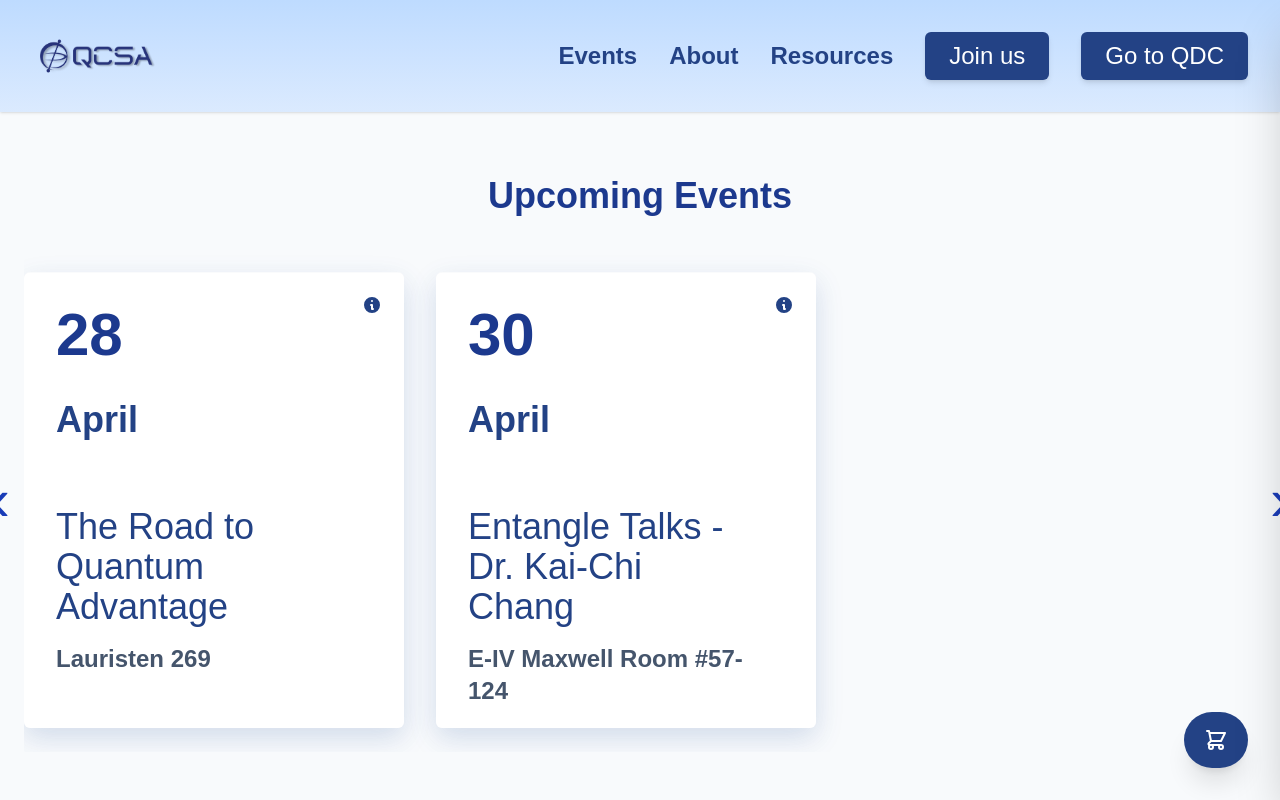
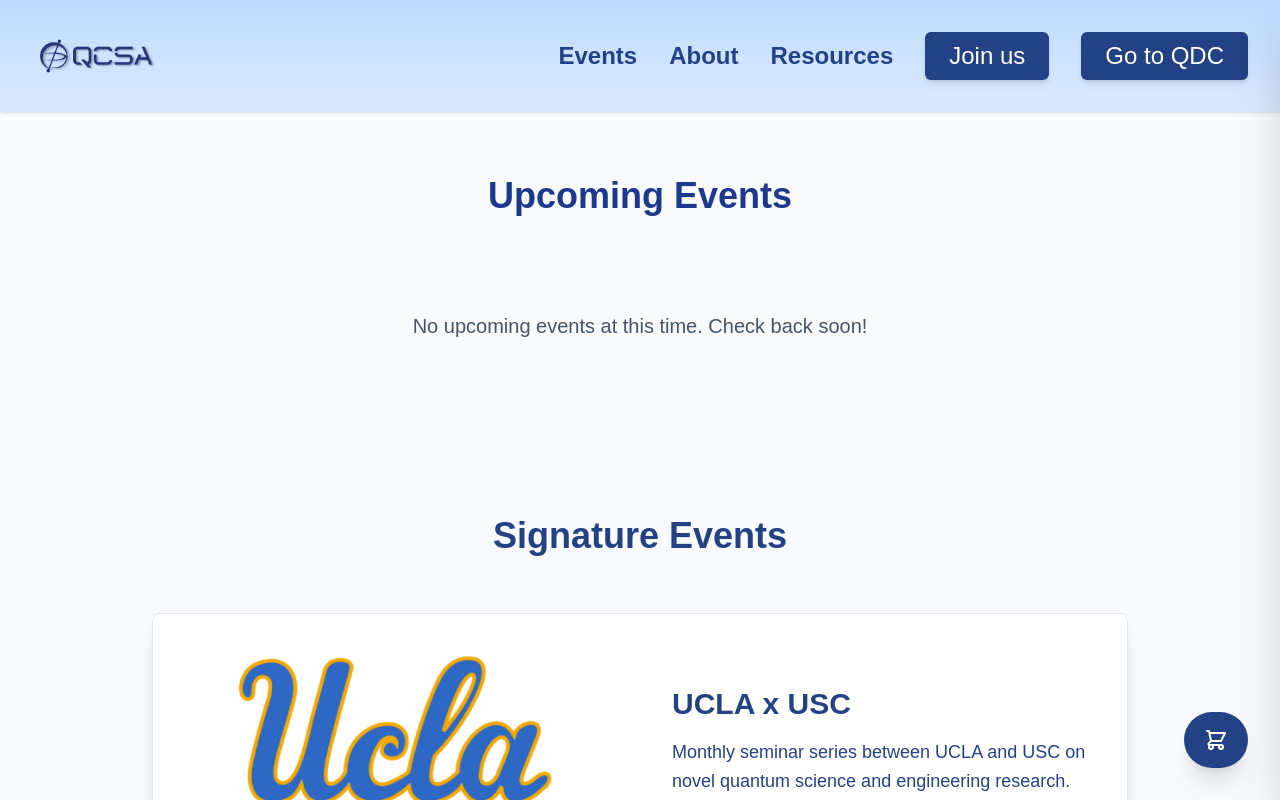
Before and after one commit to qcsa-at-ucla/qcsa, a Next.js app: page /events in a window 1280 px wide. Shown: the top 800 px of the page. Built offline with nearby package versions, Linux system fonts and the light colour scheme; a web font is replaced by a local one.

Commit message:
removed current evens and moved to past events

```diff
--- a/src/app/events/page.tsx
+++ b/src/app/events/page.tsx
@@ -10,26 +10,6 @@ import { motion } from 'framer-motion';
 type UpcomingEvent = { datePrimary: string; dateSecondary: string; title: string; location: string; time: string; description: string; link?: string; image?: string; speakerImage?: string; transportationLink?: string };
 
 const eventsData: UpcomingEvent[] = [
-	{
-		datePrimary: '28',
-		dateSecondary: 'April',
-		title: 'The Road to Quantum Advantage',
-		location: 'Lauristen 269',
-		time: 'April 28, 2026, 4:15PM – 5:15PM',
-		description: `I will review recent advances in quantum computing across hardware, algorithms, and fault-tolerant architectures, and assess the progress toward realizing useful applications.`,
-		image: '/images/john-preskill.png',
-		speakerImage: '/images/jp-head-ann.jpg',
-	},
-	{
-		datePrimary: '30',
-		dateSecondary: 'April',
-		title: 'Entangle Talks - Dr. Kai-Chi Chang',
-		location: 'E-IV Maxwell Room #57-124',
-		time: 'April 30, 2026, 2:30PM – 3:30PM',
-		description: `Explore the synergy of quantum optical physics and applications of photonic qudit on quantum information processing and quantum communication tasks.\n\nLearn about:\n• How high-dimensional entanglement in the energy-time degree of freedom offers unique advantages over binary qubit systems\n• Telecom photons for quantum measurements\n• Testing the uncertainty principle in the time-frequency domain\n• Verification of 648-dimensional Hilbert space entanglement with frequency-time entangled photons\n• Applications in quantum communication\n• Entanglement distribution and quantum key distribution with quantum frequency combs\n\nPizza and refreshments will be served!`,
-		image: '/images/Dr.Kai-Chi-Entangle-Talks.png',
-		link: 'https://docs.google.com/forms/d/e/1FAIpQLScjNbKx6COi9hRuzU1oqDmETTdGeB_Ok5gmFMzYpOXGSVuMow/viewform?usp=dialog'
-	}
 ];
 
 export default function EventsPage() {
@@ -46,6 +26,20 @@ export default function EventsPage() {
 	const [selectedPast, setSelectedPast] = useState<PastEvent | null>(null);
 
 	const pastEvents: PastEvent[] = [
+		{
+			title: 'Entangle Talks - Dr. Kai-Chi Chang',
+			date: '04/30/2026',
+			excerpt: 'Dr. Kai-Chi Chang explored the synergy of quantum optical physics and applications of photonic qudit on quantum information processing and quantum communication tasks, including high-dimensional entanglement and quantum key distribution.',
+			href: '#',
+			content: `Explore the synergy of quantum optical physics and applications of photonic qudit on quantum information processing and quantum communication tasks.\n\nTopics covered:\n• How high-dimensional entanglement in the energy-time degree of freedom offers unique advantages over binary qubit systems\n• Telecom photons for quantum measurements\n• Testing the uncertainty principle in the time-frequency domain\n• Verification of 648-dimensional Hilbert space entanglement with frequency-time entangled photons\n• Applications in quantum communication\n• Entanglement distribution and quantum key distribution with quantum frequency combs`,
+		},
+		{
+			title: 'The Road to Quantum Advantage',
+			date: '04/28/2026',
+			excerpt: 'Prof. John Preskill reviewed recent advances in quantum computing across hardware, algorithms, and fault-tolerant architectures, and assessed the progress toward realizing useful applications.',
+			href: '#',
+			content: `Prof. John Preskill reviewed recent advances in quantum computing across hardware, algorithms, and fault-tolerant architectures, and assessed the progress toward realizing useful applications. The talk was held at Lauristen 269 on April 28, 2026.`,
+		},
 		{
 			title: 'Talk by Dolev Bluvstein: Atomic quantum processors and the error-correction frontier',
 			date: '03/02/2026',
```
